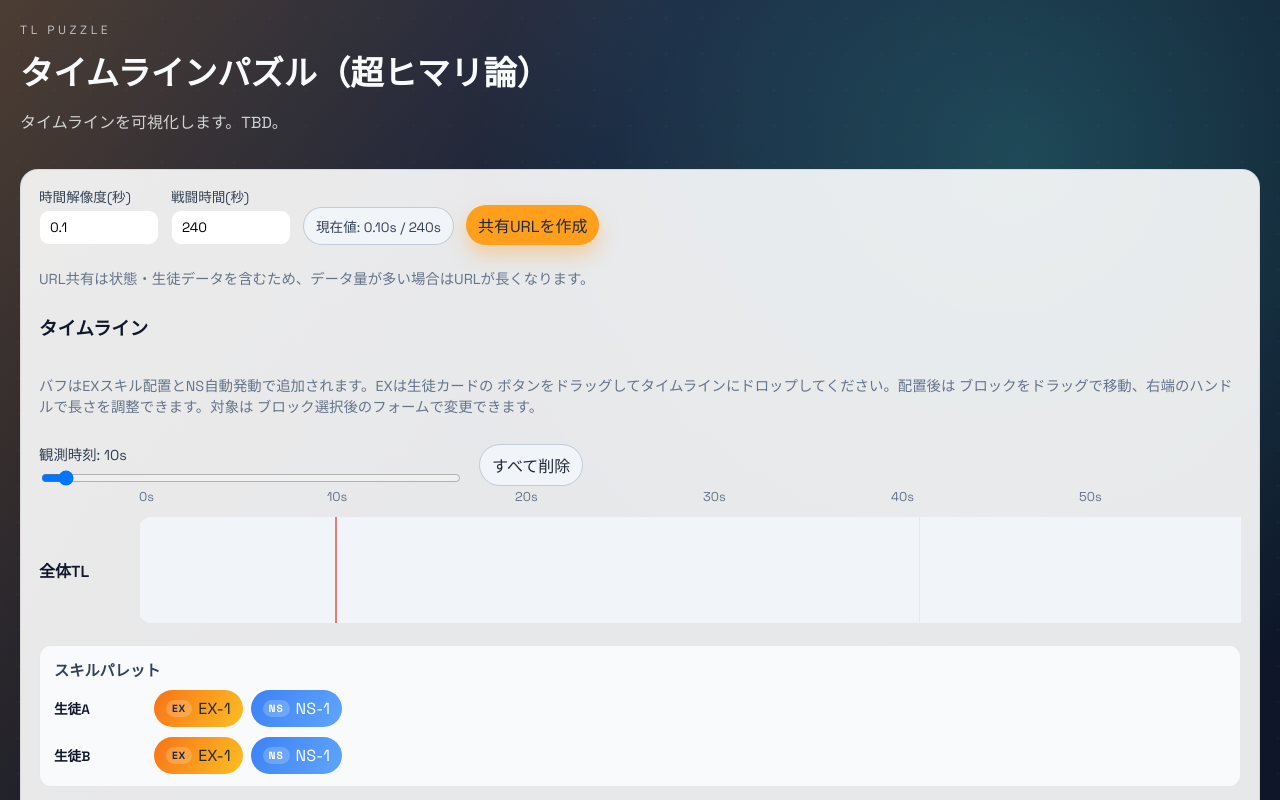
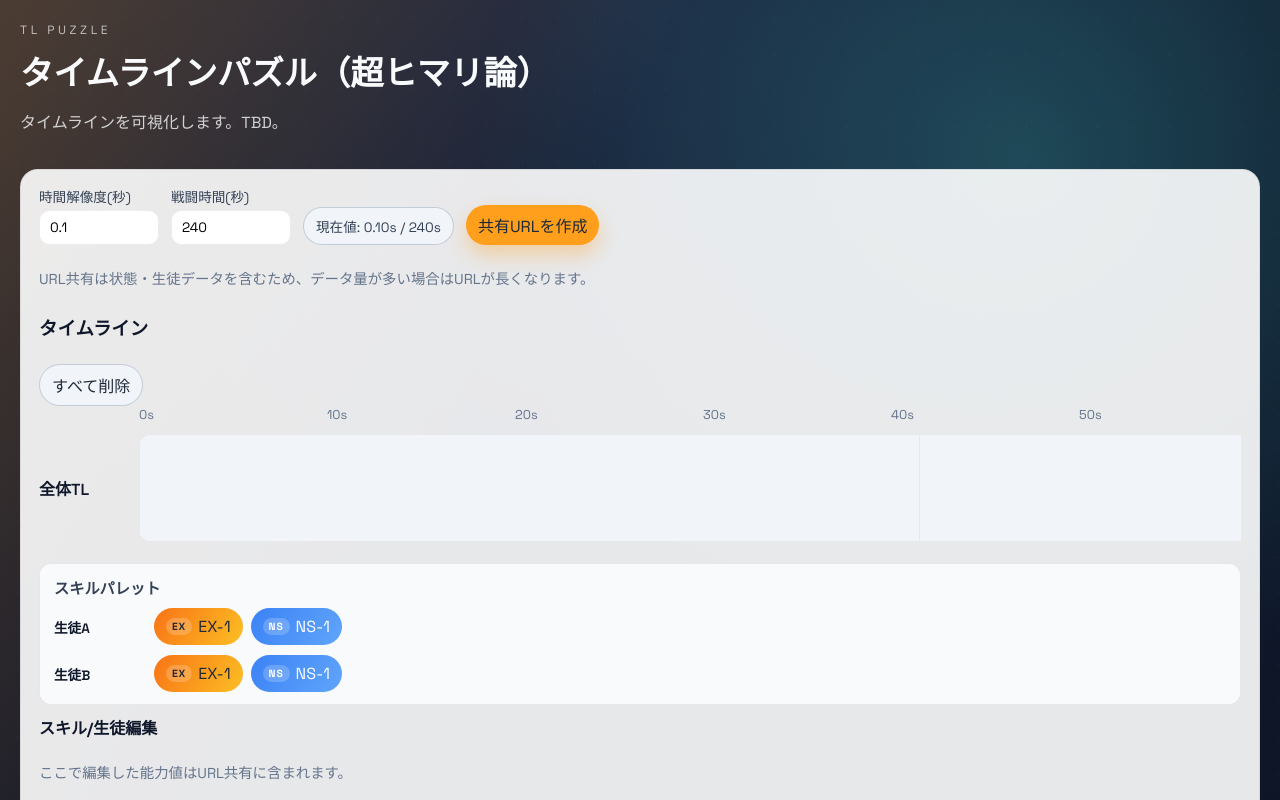
Before and after one commit to AbiraShiba/tl-puzzle, a React (Vite) app: page / in a window 1280 px wide. Shown: the top 800 px of the page. Built offline with nearby package versions, Linux system fonts and the light colour scheme.

Commit message:
⚰️ delete now bar

```diff
--- a/src/App.tsx
+++ b/src/App.tsx
@@ -525,7 +525,6 @@ export default function App() {
   const [selectedStudentId, setSelectedStudentId] = useState<string>(
     defaultStudents[0]?.id ?? ""
   );
-  const [inspectTime, setInspectTime] = useState<number>(10);
   const [shareMessage, setShareMessage] = useState<string>("");
   const [selectedBuffRef, setSelectedBuffRef] = useState<{
     eventId: string;
@@ -1214,28 +1213,11 @@ export default function App() {
               URL共有は状態・生徒データを含むため、データ量が多い場合はURLが長くなります。
             </p>
             <h2>タイムライン</h2>
-            <p className="hint">
-              バフはEXスキル配置とNS自動発動で追加されます。EXは生徒カードの
-              ボタンをドラッグしてタイムラインにドロップしてください。配置後は
-              ブロックをドラッグで移動、右端のハンドルで長さを調整できます。対象は
-              ブロック選択後のフォームで変更できます。
-            </p>
           <div className="timeline-controls">
-            <label>
-              観測時刻: {formatTime(inspectTime)}
-              <input
-                type="range"
-                min={0}
-                max={timelineSeconds}
-                step={timeStep}
-                value={inspectTime}
-                onChange={(event) => setInspectTime(Number(event.target.value))}
-              />
-            </label>
-              <button type="button" className="ghost" onClick={handleTimelineClear}>
-                すべて削除
-              </button>
-            </div>
+            <button type="button" className="ghost" onClick={handleTimelineClear}>
+              すべて削除
+            </button>
+          </div>
           </div>
 
           <div className="timeline-scroll">
@@ -1342,10 +1324,6 @@ export default function App() {
                       />
                     );
                   })}
-                  <div
-                    className="timeline-cursor"
-                    style={{ left: `${(inspectTime / timelineSeconds) * 100}%` }}
-                  />
                 </div>
               </div>
             </div>
--- a/src/styles.css
+++ b/src/styles.css
@@ -765,14 +765,6 @@ input[type="number"] {
   opacity: 0.9;
 }
 
-.timeline-cursor {
-  position: absolute;
-  top: 0;
-  bottom: 0;
-  width: 2px;
-  background: rgba(239, 68, 68, 0.7);
-}
-
 .resize-handle {
   position: absolute;
   right: 4px;
```
